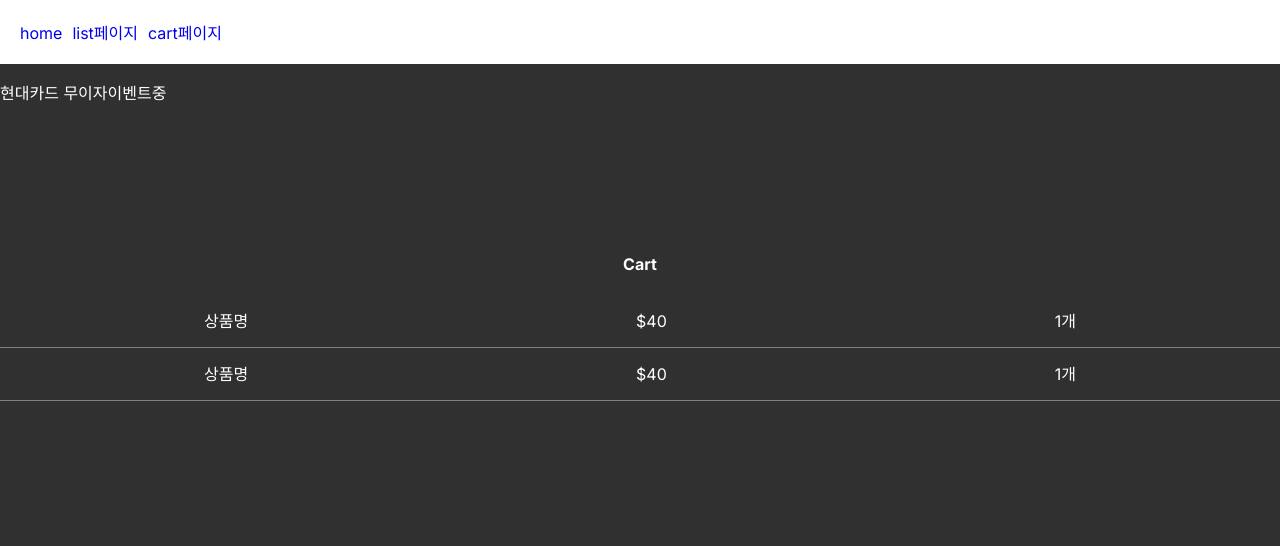
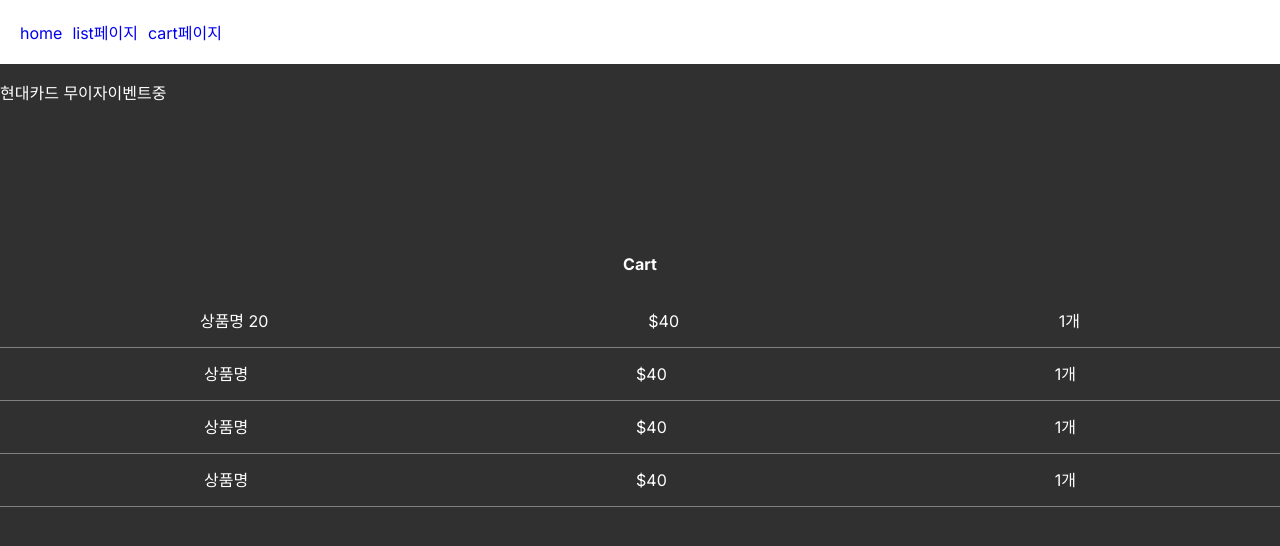
Before and after one commit to doong2imdang/TIL, a Next.js app in the folder CodingApple/Next.js/fresh/: page /cart in a window 1280 px wide. Shown: the top 546 px of the page. Built offline with nearby package versions, Linux system fonts and the light colour scheme.

Commit message:
Next.js 1-7. client, server component, import 문법

```diff
--- /dev/null
+++ b/CodingApple/Next.js/fresh/app/cart/data.js
@@ -0,0 +1,4 @@
+let age = 20;
+let name = "kim";
+
+export { age, name };
--- a/CodingApple/Next.js/fresh/app/cart/page.js
+++ b/CodingApple/Next.js/fresh/app/cart/page.js
@@ -1,17 +1,27 @@
+import { age, name } from "./data";
+
 export default function Cart() {
   return (
     <div>
       <h4 className="title">Cart</h4>
       <div className="cart-item">
-        <p>상품명</p>
+        <p>상품명 {age}</p>
         <p>$40</p>
         <p>1개</p>
       </div>
-      <div className="cart-item">
-        <p>상품명</p>
-        <p>$40</p>
-        <p>1개</p>
-      </div>
+      <CartItem />
+      <CartItem />
+      <CartItem />
     </div>
   );
 }
+
+function CartItem() {
+  return (
+    <div className="cart-item">
+      <p>상품명</p>
+      <p>$40</p>
+      <p>1개</p>
+    </div>
+  );
+}
```
